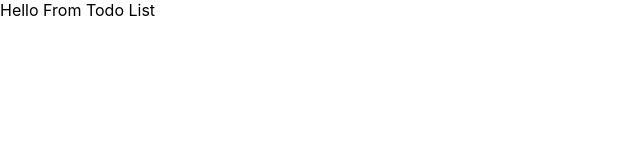
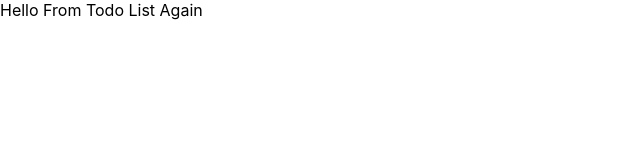
Before and after one commit to HumbleAssassin/react-todo-list, a React (Create React App) app: page / in a window 1280 px wide. Shown: the top 160 px of the page, without its empty margins (0-640 px from the left). Built offline with nearby package versions, Linux system fonts and the light colour scheme.

Commit message:
second commit

```diff
--- a/src/components/TodoList.js
+++ b/src/components/TodoList.js
@@ -2,6 +2,6 @@ import React, { Component } from "react"
 
 export default class TodoList extends Component {
    render() {
-      return <div>Hello From Todo List</div>
+      return <div>Hello From Todo List Again</div>
    }
 }
```
